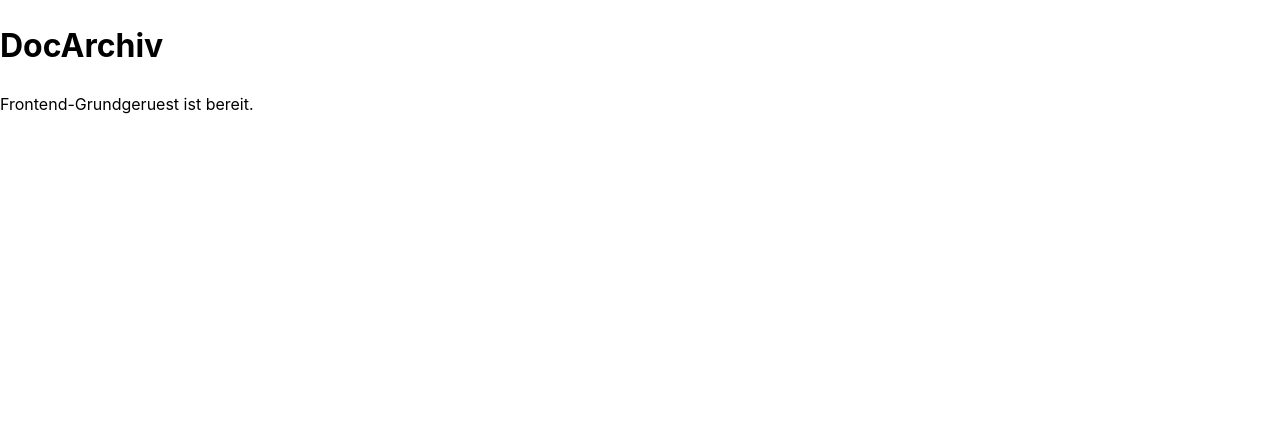
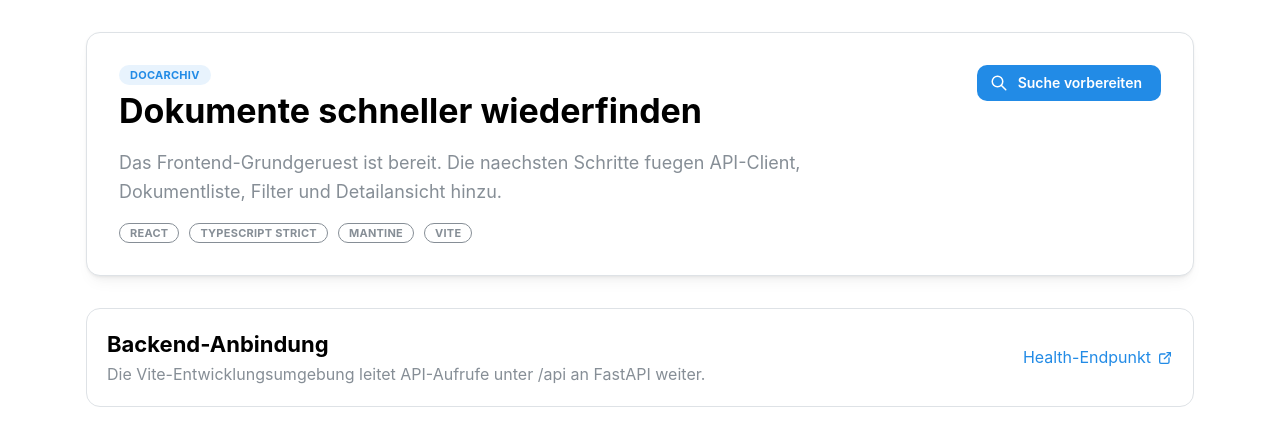
Before and after one commit to F-THEIN/DocArchiv, a React (Vite) app in the folder frontend/: page / in a window 1280 px wide. Shown: the top 446 px of the page. Built offline with nearby package versions, Linux system fonts and the light colour scheme.

Commit message:
feat: add frontend shell

```diff
--- /dev/null
+++ b/frontend/src/App.tsx
@@ -0,0 +1,65 @@
+import { Anchor, Badge, Button, Container, Group, Paper, Stack, Text, Title } from '@mantine/core';
+import { IconExternalLink, IconSearch } from '@tabler/icons-react';
+
+export function App(): React.ReactElement {
+  return (
+    <Container component="main" size="lg" py="xl">
+      <Stack gap="xl">
+        <Paper withBorder shadow="sm" p="xl" radius="lg">
+          <Stack gap="md">
+            <Group justify="space-between" align="flex-start" gap="md">
+              <Stack gap={4}>
+                <Badge variant="light" color="blue" w="fit-content">
+                  DocArchiv
+                </Badge>
+                <Title order={1}>Dokumente schneller wiederfinden</Title>
+              </Stack>
+              <Button leftSection={<IconSearch size={18} />} variant="filled">
+                Suche vorbereiten
+              </Button>
+            </Group>
+
+            <Text c="dimmed" size="lg" maw={760}>
+              Das Frontend-Grundgeruest ist bereit. Die naechsten Schritte fuegen API-Client,
+              Dokumentliste, Filter und Detailansicht hinzu.
+            </Text>
+
+            <Group gap="xs">
+              <Badge color="gray" variant="outline">
+                React
+              </Badge>
+              <Badge color="gray" variant="outline">
+                TypeScript strict
+              </Badge>
+              <Badge color="gray" variant="outline">
+                Mantine
+              </Badge>
+              <Badge color="gray" variant="outline">
+                Vite
+              </Badge>
+            </Group>
+          </Stack>
+        </Paper>
+
+        <Paper withBorder p="lg" radius="lg">
+          <Group justify="space-between" align="center">
+            <Stack gap={2}>
+              <Title order={2} size="h3">
+                Backend-Anbindung
+              </Title>
+              <Text c="dimmed">
+                Die Vite-Entwicklungsumgebung leitet API-Aufrufe unter /api an FastAPI weiter.
+              </Text>
+            </Stack>
+            <Anchor href="/api/health" target="_blank" rel="noreferrer">
+              <Group gap={6}>
+                Health-Endpunkt
+                <IconExternalLink size={16} />
+              </Group>
+            </Anchor>
+          </Group>
+        </Paper>
+      </Stack>
+    </Container>
+  );
+}
--- a/frontend/src/main.tsx
+++ b/frontend/src/main.tsx
@@ -1,15 +1,13 @@
 import React from 'react';
 import ReactDOM from 'react-dom/client';
+import { MantineProvider } from '@mantine/core';
+import { Notifications } from '@mantine/notifications';
 import '@mantine/core/styles.css';
+import '@mantine/dates/styles.css';
+import '@mantine/notifications/styles.css';
 
-function App(): React.ReactElement {
-  return (
-    <main>
-      <h1>DocArchiv</h1>
-      <p>Frontend-Grundgeruest ist bereit.</p>
-    </main>
-  );
-}
+import { App } from './App';
+import { theme } from './theme';
 
 const rootElement = document.getElementById('root');
 
@@ -19,6 +17,9 @@ if (rootElement === null) {
 
 ReactDOM.createRoot(rootElement).render(
   <React.StrictMode>
-    <App />
+    <MantineProvider theme={theme} defaultColorScheme="light">
+      <Notifications position="top-right" />
+      <App />
+    </MantineProvider>
   </React.StrictMode>,
 );
--- /dev/null
+++ b/frontend/src/theme.ts
@@ -0,0 +1,18 @@
+import { createTheme, rem } from '@mantine/core';
+
+export const theme = createTheme({
+  primaryColor: 'blue',
+  fontFamily: 'Inter, system-ui, -apple-system, BlinkMacSystemFont, "Segoe UI", sans-serif',
+  headings: {
+    fontFamily: 'Inter, system-ui, -apple-system, BlinkMacSystemFont, "Segoe UI", sans-serif',
+    fontWeight: '700',
+  },
+  radius: {
+    xs: rem(4),
+    sm: rem(6),
+    md: rem(10),
+    lg: rem(14),
+    xl: rem(18),
+  },
+  defaultRadius: 'md',
+});
```
